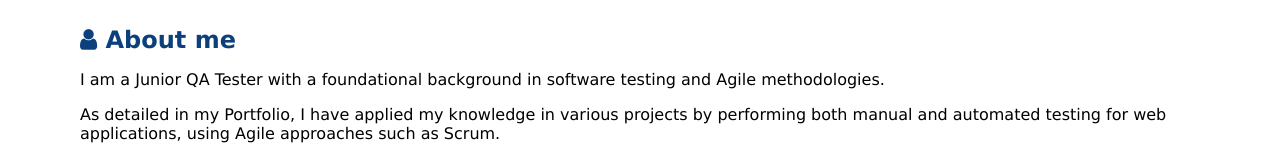
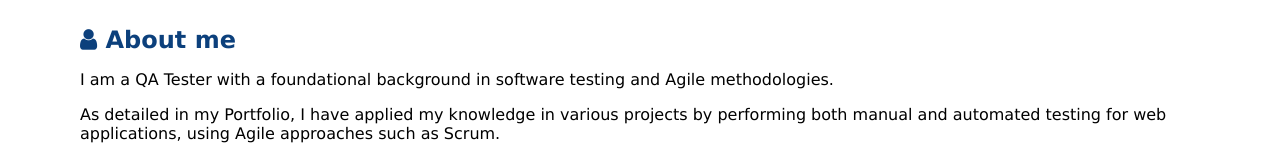
Before and after one commit to cortessaavedram-tech/QAPortfolio, a plain HTML site: page index.html in a window 1280 px wide. Shown: the part 475-634 px from the top of the page. Drawn offline with Linux system fonts and the light colour scheme.

Commit message:
Update QAPortfolio

```diff
--- a/index.html
+++ b/index.html
@@ -38,7 +38,7 @@
         <i class="fa fa-user"></i> About me
       </h2>
       <p>
-        I am a Junior QA Tester with a foundational background in software testing and Agile
+        I am a QA Tester with a foundational background in software testing and Agile
         methodologies.
         </p>
         <p>As detailed in my Portfolio, I have applied my knowledge in various
```
